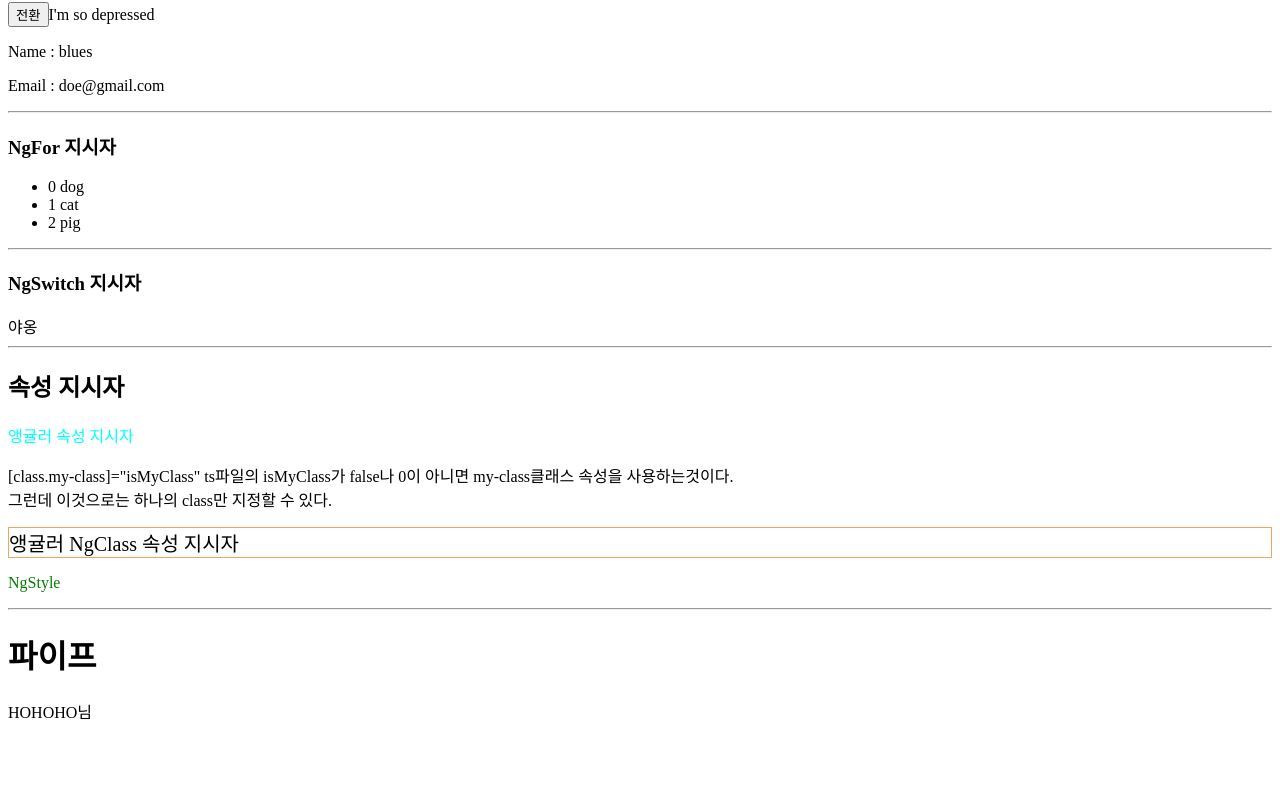
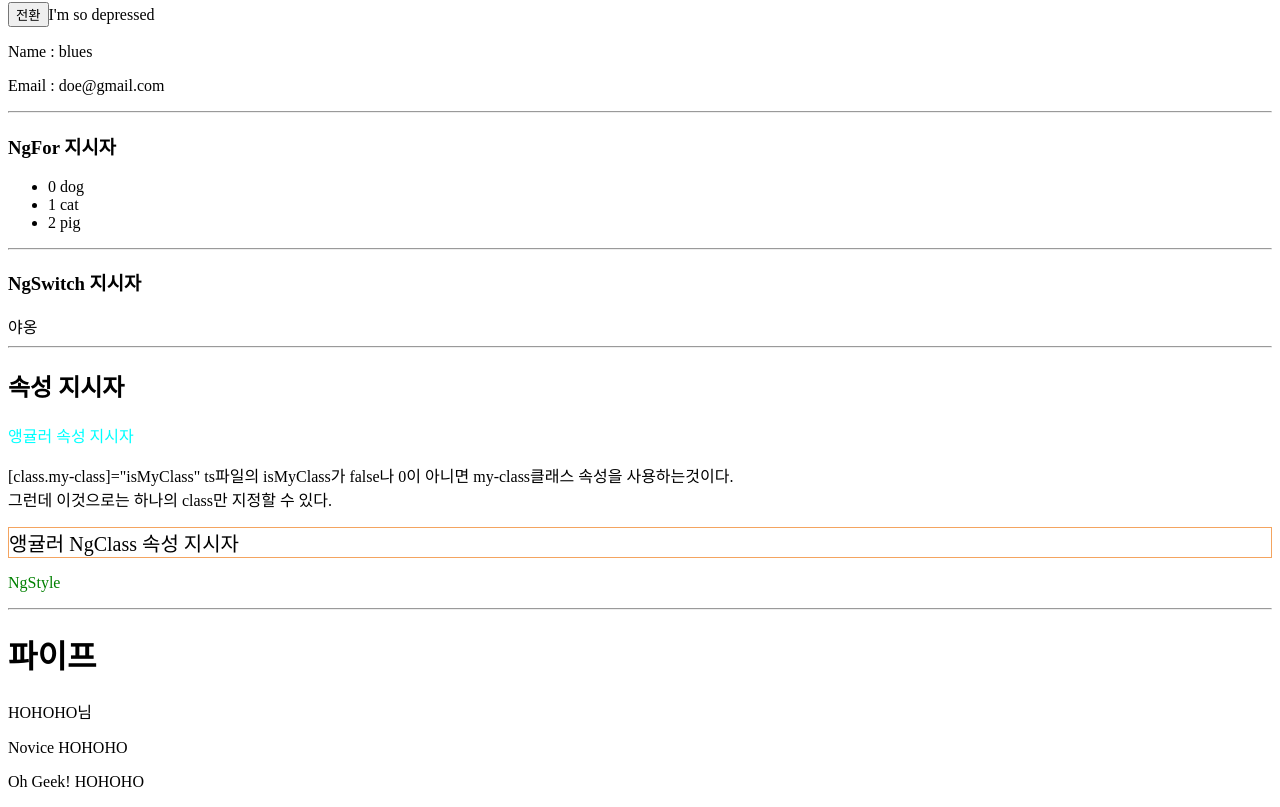
Before and after one commit to doolri1276/AngularSimpleCounter, an Angular app: page / in a window 1280 px wide. Shown: the part 326-1133 px from the top of the page. Before the commit the page ends 1065 px from the top, so only its background shows below. Built offline with nearby package versions, Linux system fonts and the light colour scheme.

Commit message:
- 예제 4-20 파이프는 순서대로 적용된다

```diff
--- a/src/app/app.component.html
+++ b/src/app/app.component.html
@@ -67,3 +67,5 @@
 <h1>파이프</h1>
 
 <p name="member-name">{{ myName | uppercase | honor }}</p>
+<p name="member-name">{{ myName | uppercase | geekMark }}</p>
+<p name="member-name">{{ myName | uppercase | geekMark:'A' }}</p>
--- a/src/app/geek-marker-pipe.pipe.ts
+++ b/src/app/geek-marker-pipe.pipe.ts
@@ -1,7 +1,7 @@
 import { Pipe, PipeTransform } from '@angular/core';
 
 @Pipe({
-  name: 'geekMarker'
+  name: 'geekMark'
 })
 export class GeekMarkerPipePipe implements PipeTransform {
 
```
